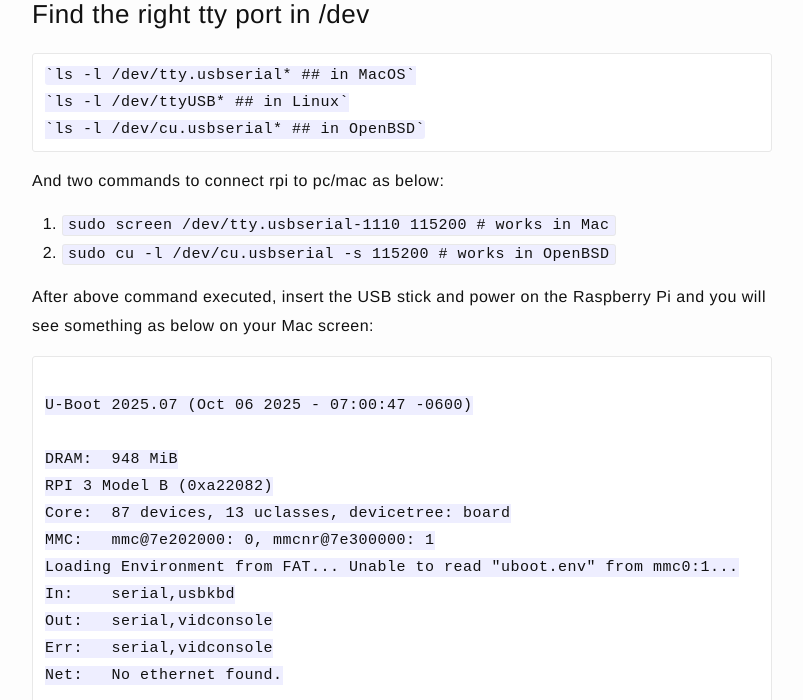
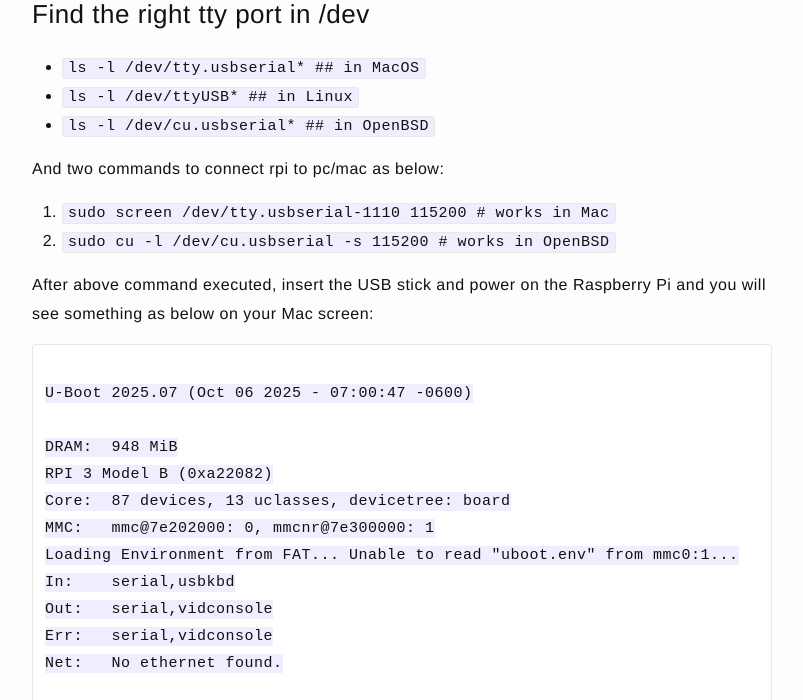
Before and after one commit to jazzi/jazzi.github.io, a Jekyll site: the page built from _posts/2025-12-09-install-openbsd78-on-raspberry-3b.md, in a window 1280 px wide and 900 px high, scrolled down 2576 px, cut to the strip 200-900 px from the top of the window. Shown: the whole strip, without its empty margins (238-1041 px from the left). Built offline with Jekyll 4.4.1, drawn with Linux system fonts in a browser that asks for light colours.

Commit message:
add more

````diff
--- a/_posts/2025-12-09-install-openbsd78-on-raspberry-3b.md
+++ b/_posts/2025-12-09-install-openbsd78-on-raspberry-3b.md
@@ -88,11 +88,9 @@ If you need more details, you can check:
 
 ### Find the right tty port in /dev
 
-```
-`ls -l /dev/tty.usbserial* ## in MacOS`
-`ls -l /dev/ttyUSB* ## in Linux`
-`ls -l /dev/cu.usbserial* ## in OpenBSD`
-```
+* `ls -l /dev/tty.usbserial* ## in MacOS`
+* `ls -l /dev/ttyUSB* ## in Linux`
+* `ls -l /dev/cu.usbserial* ## in OpenBSD`
 
 And two commands to connect rpi to pc/mac as below:
 
````
